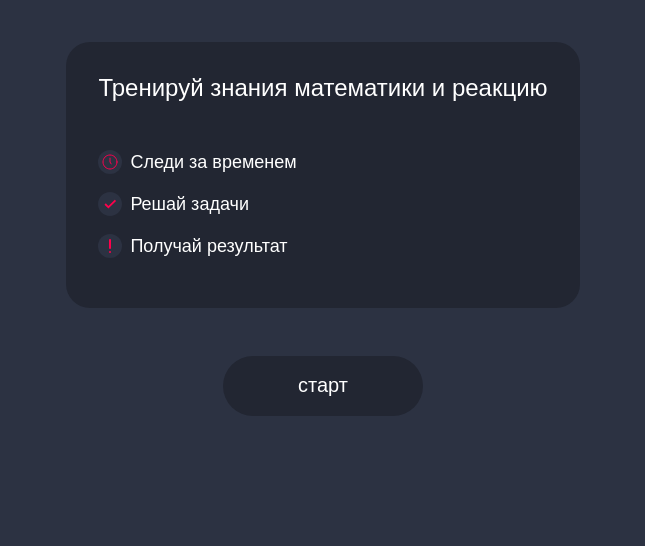
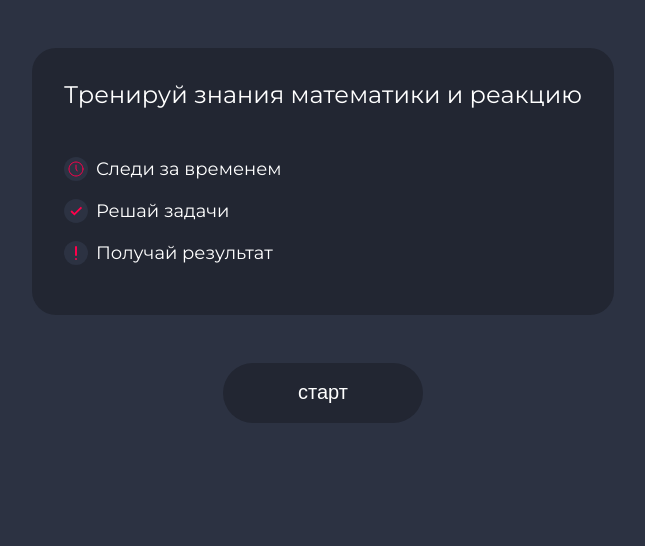
Before and after one commit to ShebalkovD/quizmath, a plain HTML site: page index.html in a window 1280 px wide. Shown: the part 254-800 px from the top of the page, without its empty margins (317-962 px from the left). Drawn offline with Linux system fonts and the light colour scheme.

Commit message:
Добавлен шрифт

```diff
--- a/index.html
+++ b/index.html
@@ -3,6 +3,9 @@
 <head>
     <meta charset="UTF-8">
     <meta name="viewport" content="width=device-width, initial-scale=1.0">
+    <link rel="preconnect" href="https://fonts.googleapis.com">
+    <link rel="preconnect" href="https://fonts.gstatic.com" crossorigin>
+    <link href="https://fonts.googleapis.com/css2?family=Montserrat:ital,wght@0,100..900;1,100..900&display=swap" rel="stylesheet">
     <link rel="stylesheet" href="style.css">
     <title>quizmath</title>
 </head>
--- a/style.scss
+++ b/style.scss
@@ -12,8 +12,6 @@ html {
 }
 
 body {
-    font-family: sans-serif;
-
     background-color: #2C3242;
     color: #fff;
 
@@ -23,6 +21,11 @@ body {
     display: flex;
     align-items: center;
     justify-content: center;
+
+    font-family: "Montserrat", sans-serif;
+    font-optical-sizing: auto;
+    font-weight: 400;
+    font-style: normal;
 }
 
 .main_screen {
```
Also changed, not shown: style.css.
